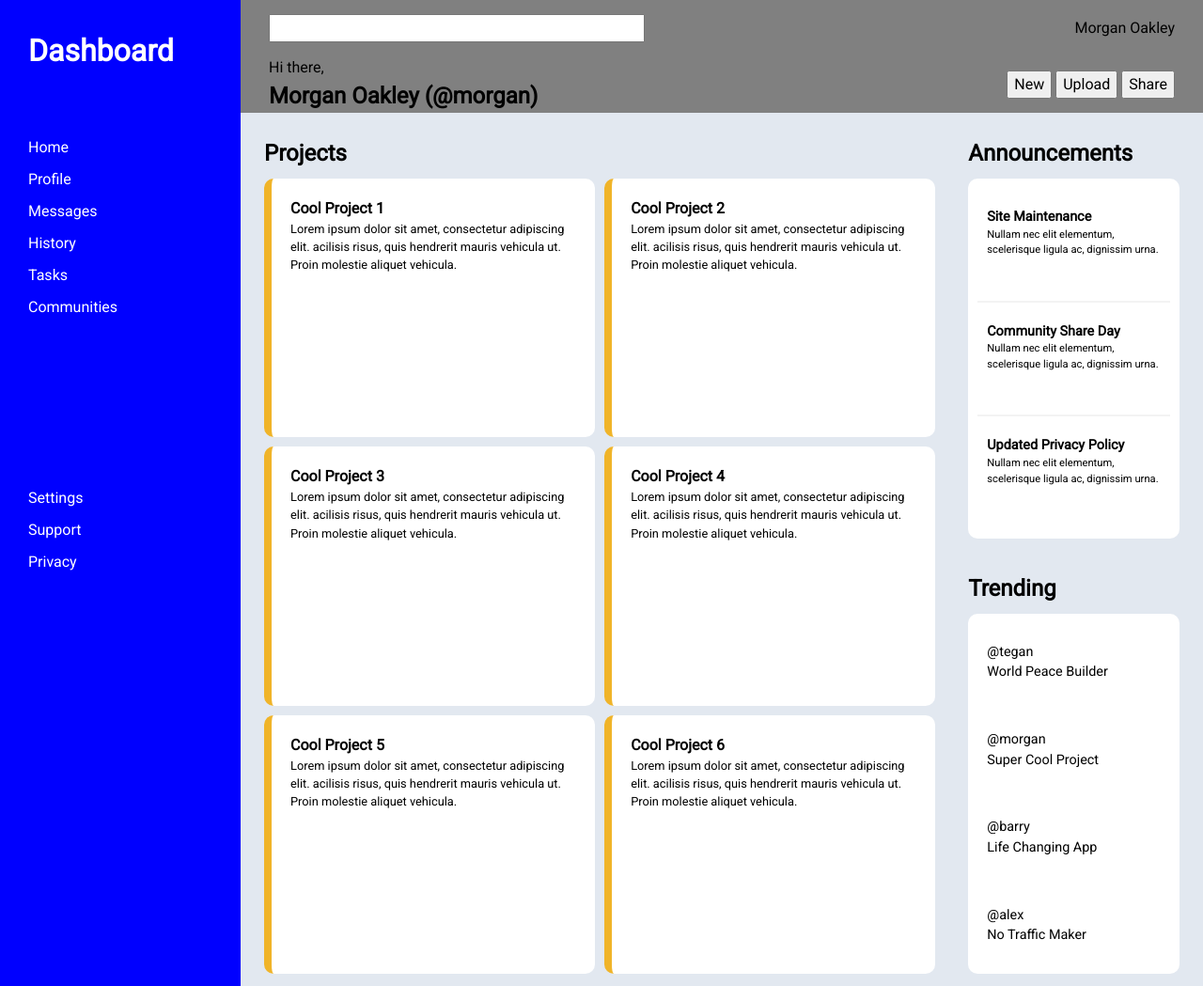
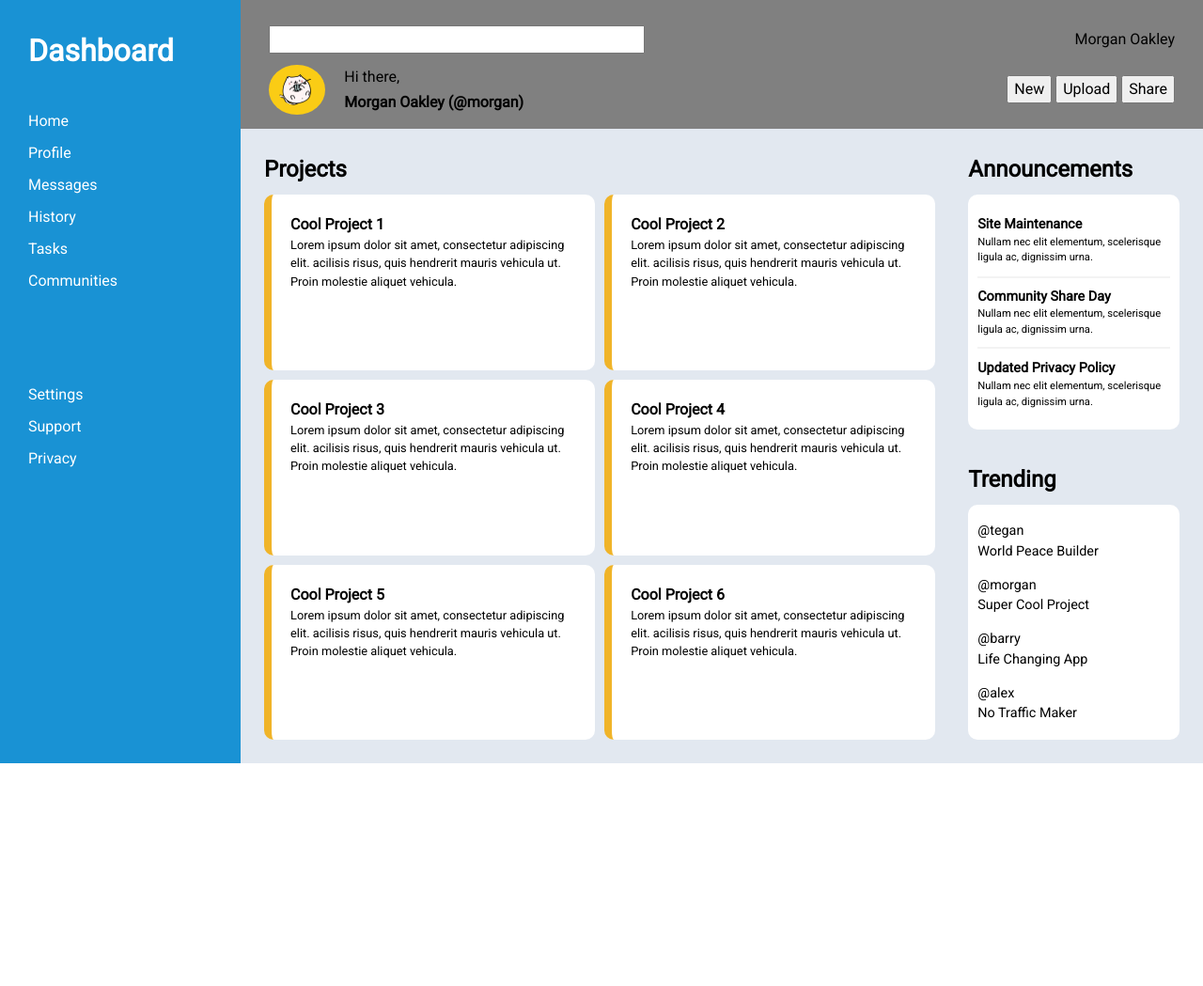
Before and after one commit to joshagustin/admin-dashboard, a plain HTML site: page index.html in a window 1280 px wide. Shown: the top 1049 px of the page at 94% size. After the commit the page ends 812 px from the top, so only its background shows below. Drawn offline with Linux system fonts and the light colour scheme.

Commit message:
Tweak layout for announcements and trending

```diff
--- a/index.html
+++ b/index.html
@@ -33,6 +33,7 @@
       <span>Morgan Oakley</span>
     </div>
     <div class="greeting">
+      <img src="./img/cat.png" alt="a cat holding onto a ball of yarn">
       <p>Hi there,</p>
       <h2>Morgan Oakley (@morgan)</h2>
     </div>
--- a/style.css
+++ b/style.css
@@ -51,12 +51,14 @@ h1, h2, h3, h4, h5, h6 {
   --main-content-gaps: 10px;
   --main-content-background: #e2e8f0;
   --content-card-background: #000000;
+  --sidebar-background: #1992d4;
+  --cat-background: #facc15;
   font-family: Roboto, system-ui, "Segoe UI", Roboto, Helvetica, Arial, sans-serif, "Apple Color Emoji", "Segoe UI Emoji", "Segoe UI Symbol";
 }
 
 /* temporary, for layout visualization */
 .sidebar {
-  background-color: blue;
+  background-color: var(--sidebar-background);
   grid-area: 1 / 1 / 3 / 2;
   display: grid;
   grid-template-rows: 1fr 3fr 2fr 3fr;
@@ -85,6 +87,7 @@ li {
   display: grid;
   grid-template: repeat(2, 1fr) / 3fr 1fr;
   align-items: center;
+  padding: 15px 30px;
 }
 
 input[type='search'] {
@@ -94,12 +97,25 @@ input[type='search'] {
 .profile,
 .create {
   justify-self: end;
-  padding-right: 30px;
 }
 
-.search,
 .greeting {
-  padding-left: 30px;
+  display: grid;
+  grid-template: 1fr 1fr / 1fr 8fr;
+  align-items: center;
+}
+
+.greeting img {
+  grid-area: 1 / 1 / 3 / 2;
+  height: auto;
+  width: 60px;
+  background: var(--cat-background);
+  padding: 10px;
+  border-radius: 50% ;
+}
+
+.greeting h2 {
+  font-size: 1rem;
 }
 
 .main-content {
@@ -107,7 +123,8 @@ input[type='search'] {
   padding: 15px;
   grid-area: 2 / 2 / 3 / 3; /* also not necessary */
   display: grid;
-  grid-template: repeat(2, 1fr) / 3fr 1fr;
+  grid-template: repeat(2, minmax(0, 1fr)) / 3fr 1fr; /* todo testing this*/
+  grid-auto-rows: minmax(0, 1fr);
   gap: 15px;
 }
 
@@ -146,19 +163,21 @@ input[type='search'] {
 
 .notice-container {
   display: grid;
-  grid-template-rows: repeat(3, 1fr) / 1fr;
-  /* gap: var(--main-content-gaps); */
+  grid-template-rows: repeat(3, minmax(0, 1fr));
+  height: 250px;
   padding: var(--main-content-gaps);
 }
 
-.notice-container div:last-child {
-  border: none;
+.notice {
+  font-size: 0.7rem;
+  display: flex;
+  flex-direction: column;
+  justify-content: center;
 }
 
-.notice {
+.notice:nth-child(2) {
+  border-top: 2px solid #f3f3f3;
   border-bottom: 2px solid #f3f3f3;
-  padding: 20px 10px;
-  font-size: 0.7rem;
 }
 
 .announcements h3 {
@@ -169,18 +188,21 @@ input[type='search'] {
   display: grid;
   grid-template: 35px 1fr / 1fr;
   padding: var(--main-content-gaps);
+  /* height: 400px; */
 }
 
 .topic-container {
   display: grid;
-  grid-template-rows: repeat(4, 1fr) / 1fr;
-  gap: var(--main-content-gaps);
+  grid-template-rows: repeat(4, minmax(0, 1fr)); /* todo */
   padding: var(--main-content-gaps);
+  height: 250px;
 }
 
 .topic {
-  padding: 20px 10px;
   font-size: 0.9rem;
+  display: flex;
+  flex-direction: column;
+  justify-content: center;
 }
 
 .card,
```
Also changed, not shown: img/cat.png (added), 1 other file.
